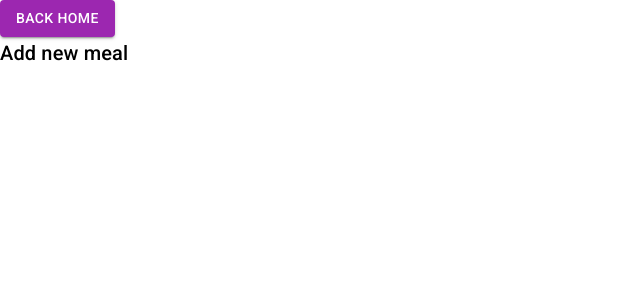
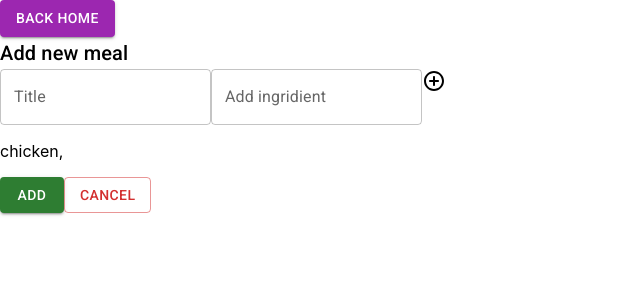
Before and after one commit to alekseevaiana/meals_planner, a React (Create React App) app: page /new_meal in a window 1280 px wide. Shown: the top 300 px of the page, without its empty margins (0-640 px from the left). Built offline with nearby package versions, Linux system fonts and the light colour scheme.

Commit message:
set ingridients list from input

```diff
--- a/public/index.html
+++ b/public/index.html
@@ -10,6 +10,11 @@
 <link
   rel="stylesheet"
   href="https://fonts.googleapis.com/icon?family=Material+Icons"
+/>
+<link
+  rel="stylesheet"
+  href="https://fonts.googleapis.com/css?family=Material+Icons+Two+Tone"
+  // Import the two tones MD variant                           ^^^^^^^^
 />
     <meta name="viewport" content="width=device-width, initial-scale=1" />
 
--- a/src/App.js
+++ b/src/App.js
@@ -1,16 +1,28 @@
 import { BrowserRouter as Router, Route, Routes, Link } from "react-router-dom";
 import Home from "./Home";
 import CreateMeal from "./CreateMeal";
+import { meals } from "./data.js";
+import { useState } from "react";
 
 function App() {
+  const [mealsData, setMealsData] = useState(meals);
+
+  // addNewMeal
+  // addNewIngridientToTheMeal
+  // cancelAddNewMeal
+
   return (
     <Router>
       <div className="App">
         <Routes>
-          <Route exact path="/" element={<Home />} />
+          <Route exact path="/" element={<Home meals={meals} />} />
         </Routes>
         <Routes>
-          <Route exact path="/new_meal" element={<CreateMeal />} />
+          <Route
+            exact
+            path="/new_meal"
+            element={<CreateMeal meals={meals} />}
+          />
         </Routes>
       </div>
     </Router>
--- a/src/CreateMeal.js
+++ b/src/CreateMeal.js
@@ -1,13 +1,64 @@
 import { Link } from "react-router-dom";
-import { Button, Typography } from "@mui/material";
+import { Button, Typography, TextField, Box } from "@mui/material";
+import AddCircleOutlineRoundedIcon from "@mui/icons-material/AddCircleOutlineRounded";
+import { useState } from "react";
 
 export default function CreateMeal() {
+  const [inputIngridient, setInputIngridient] = useState();
+  const [ingridients, setIngridients] = useState(["chicken"]);
+
+  const handleIngridientInput = (e) => {
+    console.log(e.target.value);
+    setInputIngridient(e.target.value);
+  };
+
+  const handleAddIngridient = () => {
+    console.log("call handle ingridients");
+    // read what came from input
+    // copy old ingridients
+    // save input value to ingridients array
+    // clear input
+    const new_ingridient = inputIngridient;
+    console.log("new ingridient" + new_ingridient);
+    setIngridients([...ingridients, new_ingridient]);
+    setInputIngridient("");
+  };
+
   return (
     <>
       <Button variant="contained" color="secondary" component={Link} to={"/"}>
         Back home
       </Button>
       <Typography variant="h6">Add new meal</Typography>
+      <TextField
+        id="outlined-basic"
+        label="Title"
+        variant="outlined"
+        sx={{ mb: 2 }}
+      />
+      <TextField
+        id="outlined-basic"
+        label="Add ingridient"
+        variant="outlined"
+        sx={{ mb: 2 }}
+        onChange={handleIngridientInput}
+        value={inputIngridient}
+      />
+      <AddCircleOutlineRoundedIcon onClick={handleAddIngridient} />
+      <Box sx={{ mb: 2 }}>
+        {ingridients &&
+          ingridients.map((ingridient) => {
+            return ingridient + ", ";
+          })}
+      </Box>
+      <Box>
+        <Button variant="contained" color="success">
+          Add
+        </Button>
+        <Button variant="outlined" color="error">
+          Cancel
+        </Button>
+      </Box>
     </>
   );
 }
```
Also changed, not shown: src/Home.js (+2 -6 lines).
